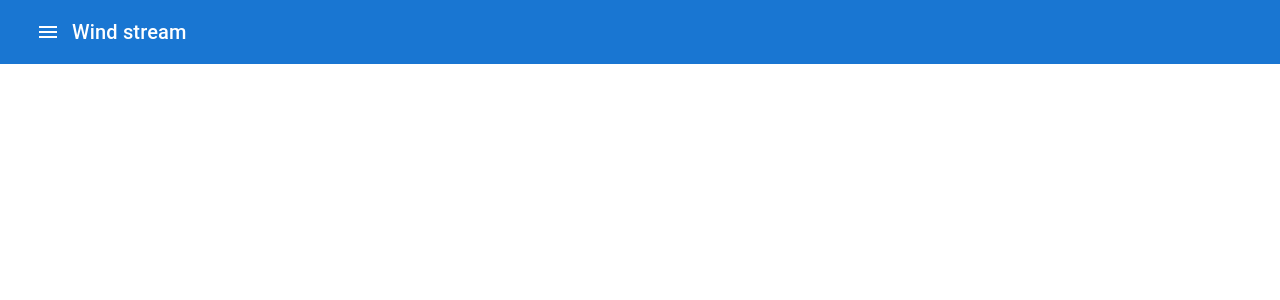
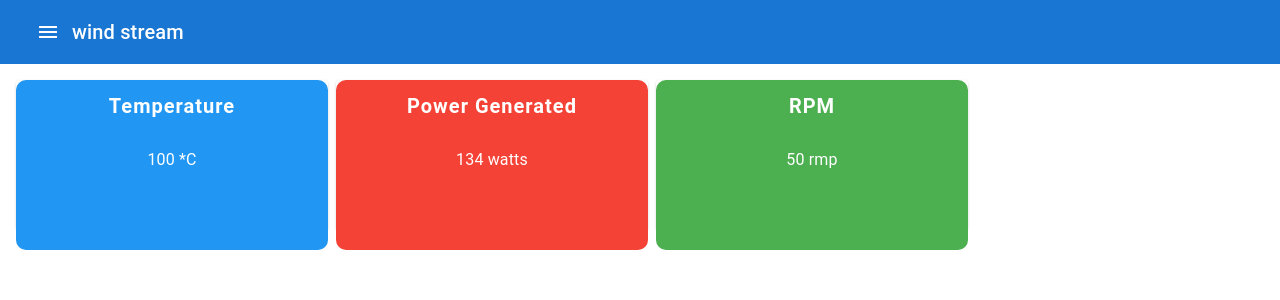
Before and after one commit to rohit20001221/windstream, a React (Create React App) app: page / in a window 1280 px wide. Shown: the top 300 px of the page. Built offline with nearby package versions, Linux system fonts and the light colour scheme.

Commit message:
feat(dashboard): sensor data card

```diff
--- a/package.json
+++ b/package.json
@@ -7,6 +7,7 @@
     "@emotion/styled": "^11.6.0",
     "@mui/icons-material": "^5.2.5",
     "@mui/material": "^5.2.7",
+    "@mui/styles": "^5.2.3",
     "@testing-library/jest-dom": "^5.16.1",
     "@testing-library/react": "^12.1.2",
     "@testing-library/user-event": "^13.5.0",
--- a/src/App.tsx
+++ b/src/App.tsx
@@ -1,13 +1,13 @@
 import { Route, Routes } from "react-router-dom";
 import { Navbar } from "./components/Navbar";
-import { Home } from "./pages/Home";
+import { HomePage } from "./pages/Home";
 
 function App() {
   return (
     <>
       <Navbar />
       <Routes>
-        <Route path="/" element={<Home />} />
+        <Route path="/" element={<HomePage />} />
       </Routes>
     </>
   );
--- a/src/components/Navbar.tsx
+++ b/src/components/Navbar.tsx
@@ -22,7 +22,7 @@ export const Navbar: FC = () => {
         <IconButton size="large" onClick={openDrawer}>
           <MenuIcon sx={{ color: "white" }} />
         </IconButton>
-        <Typography variant="h6">Wind stream</Typography>
+        <Typography variant="h6">wind stream</Typography>
       </Toolbar>
 
       <Drawer anchor="left" open={isDrawerOpen} onClose={closeDrawer}>
--- /dev/null
+++ b/src/components/SensorDataCard.tsx
@@ -0,0 +1,58 @@
+import { FC } from "react";
+import { Paper, Box, Typography } from "@mui/material";
+import { makeStyles } from "@mui/styles";
+
+interface SensorDataCardProps {
+  color?: string;
+  title?: string;
+  value?: string | number;
+  units?: string;
+}
+
+export const SensorDataCard: FC<SensorDataCardProps> = ({
+  color,
+  title,
+  value,
+  units,
+}) => {
+  const classes = useStyles();
+
+  return (
+    <Paper className={classes.container}>
+      <Box bgcolor={color} className={classes.box}>
+        <Typography
+          color={"white"}
+          letterSpacing={1}
+          variant={"h6"}
+          textAlign={"center"}
+          fontWeight={"bold"}
+        >
+          {title}
+        </Typography>
+        <Box
+          height={"50%"}
+          display={"flex"}
+          flexDirection={"column"}
+          alignItems={"center"}
+          justifyContent={"center"}
+          color={"white"}
+        >
+          <Typography>
+            {value}&nbsp;{units}
+          </Typography>
+        </Box>
+      </Box>
+    </Paper>
+  );
+};
+
+const useStyles = makeStyles({
+  container: {
+    height: 150,
+  },
+  box: {
+    height: "100%",
+    borderRadius: 10,
+    padding: 10,
+  },
+});
--- /dev/null
+++ b/src/containers/Home.tsx
@@ -0,0 +1,35 @@
+import { FC } from "react";
+import { Grid } from "@mui/material";
+import { colors } from "@mui/material";
+import { SensorDataCard } from "../components/SensorDataCard";
+
+export const Home: FC = () => {
+  return (
+    <Grid container gap={1} sx={{ padding: 2 }}>
+      <Grid item xs={3}>
+        <SensorDataCard
+          value={100}
+          title={"Temperature"}
+          units={"*C"}
+          color={colors.blue[500]}
+        />
+      </Grid>
+      <Grid item xs={3}>
+        <SensorDataCard
+          value={134}
+          units={"watts"}
+          title={"Power Generated"}
+          color={colors.red[500]}
+        />
+      </Grid>
+      <Grid item xs={3}>
+        <SensorDataCard
+          value={50}
+          units={"rmp"}
+          title={"RPM"}
+          color={colors.green[500]}
+        />
+      </Grid>
+    </Grid>
+  );
+};
--- a/src/pages/Home.tsx
+++ b/src/pages/Home.tsx
@@ -1,5 +1,6 @@
 import { FC } from "react";
+import { Home } from "../containers/Home";
 
-export const Home: FC = () => {
-  return <></>;
+export const HomePage: FC = () => {
+  return <Home />;
 };
```
Also changed, not shown: 1 other file (tests, documents, lock files or other folders).
